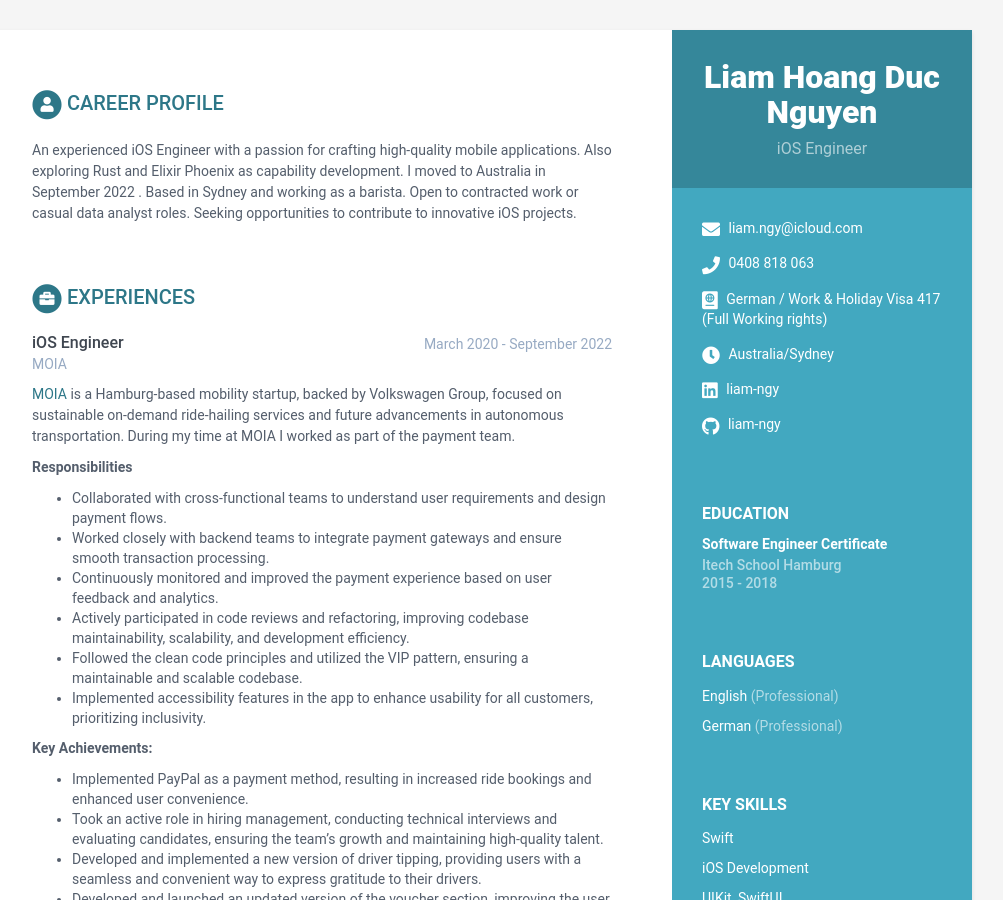
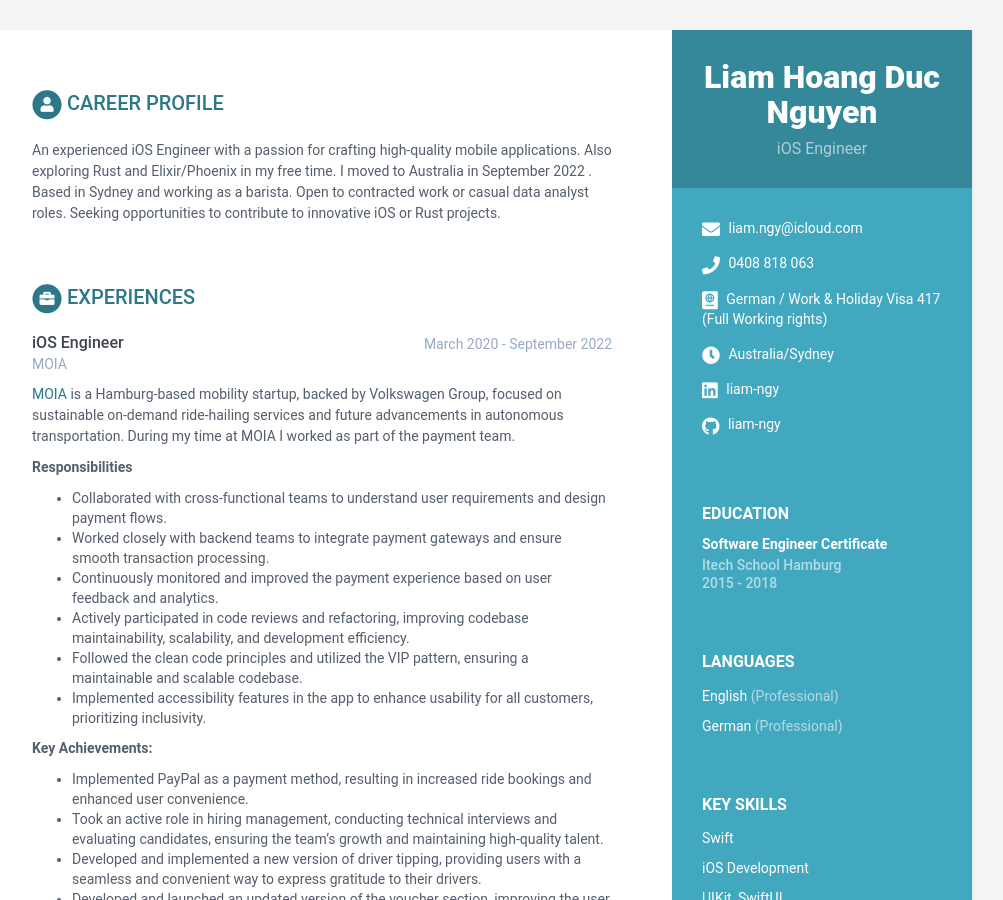
Before and after one commit to liam-ngy/liam-ngy.github.io, a Jekyll site: the page built from index.html, in a window 1280 px wide and 900 px high. Shown: the whole window, without its empty margins (168-1171 px from the left). Built offline with Jekyll 4.4.1, drawn with Linux system fonts in a browser that asks for light colours.

Commit message:
Add open for rust

```diff
--- a/_data/data.yml
+++ b/_data/data.yml
@@ -56,9 +56,9 @@ sidebar:
 career-profile:
     title: Career Profile
     summary: |
-      An experienced iOS Engineer with a passion for crafting high-quality mobile applications. Also exploring Rust and Elixir Phoenix as capability development.
+      An experienced iOS Engineer with a passion for crafting high-quality mobile applications. Also exploring Rust and Elixir/Phoenix in my free time.
       I moved to Australia in September 2022 . Based in Sydney and working as a barista.
-      Open to contracted work or casual data analyst roles. Seeking opportunities to contribute to innovative iOS projects.
+      Open to contracted work or casual data analyst roles. Seeking opportunities to contribute to innovative iOS or Rust projects.
 
 education:
     title: Education
```
